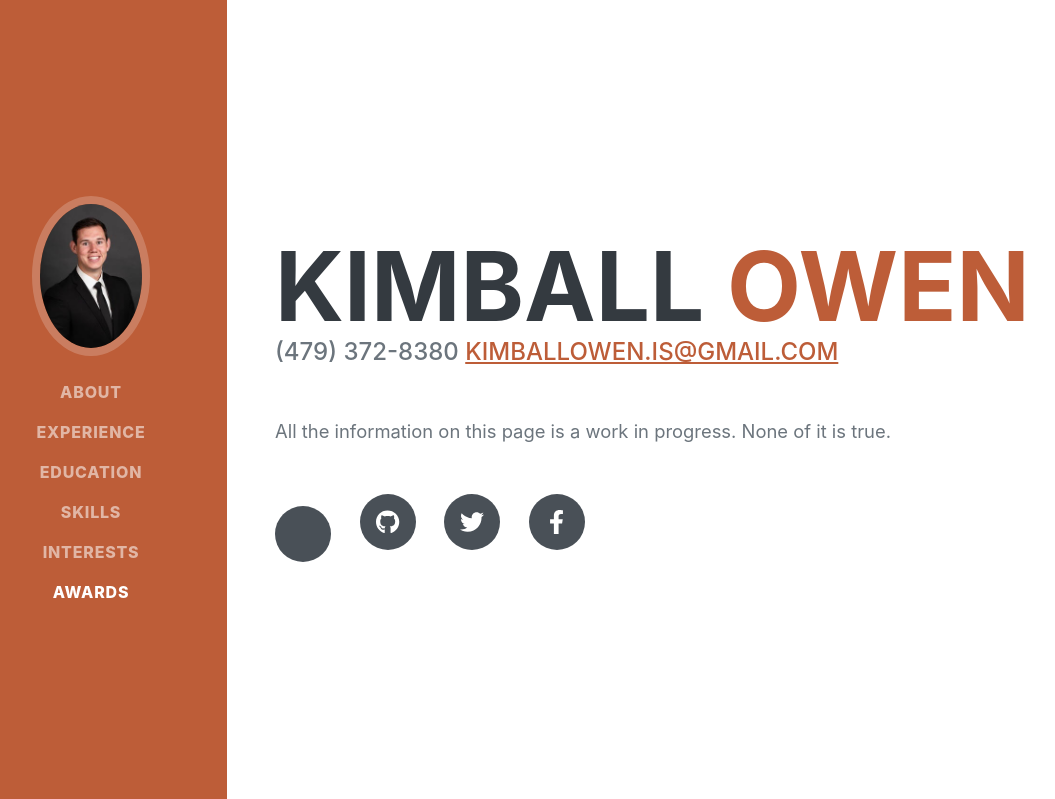
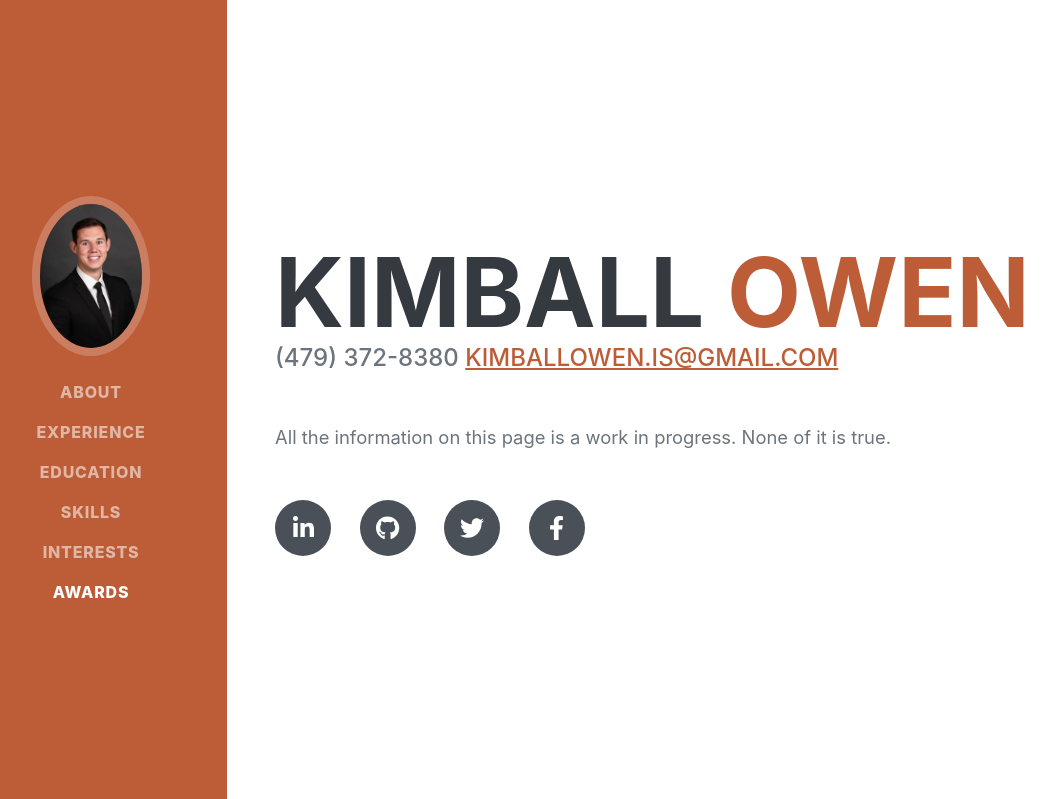
Before and after one commit to owenk7/MyWebsite, a Django app: page / in a window 1280 px wide. Shown: the top 799 px of the page, without its empty margins (45-1100 px from the left). Run offline with Django 4.2, Linux system fonts and the light colour scheme; some libraries are stand-ins or nearby versions; some web fonts are replaced.

Commit message:
linkedIN

```diff
--- a/templates/base.html
+++ b/templates/base.html
@@ -52,7 +52,7 @@
                     </div>
                     <p class="lead mb-5">All the information on this page is a work in progress. None of it is true.</p>
                     <div class="social-icons">
-                        <a class="social-icon" href="#!"><i class="https://www.linkedin.com/in/kimball-owen"></i></a>
+                        <a class="social-icon" href="https://www.linkedin.com/in/kimball-owen"><i class="fab fa-linkedin-in"></i></a>
                         <a class="social-icon" href="#!"><i class="fab fa-github"></i></a>
                         <a class="social-icon" href="#!"><i class="fab fa-twitter"></i></a>
                         <a class="social-icon" href="#!"><i class="fab fa-facebook-f"></i></a>
```
